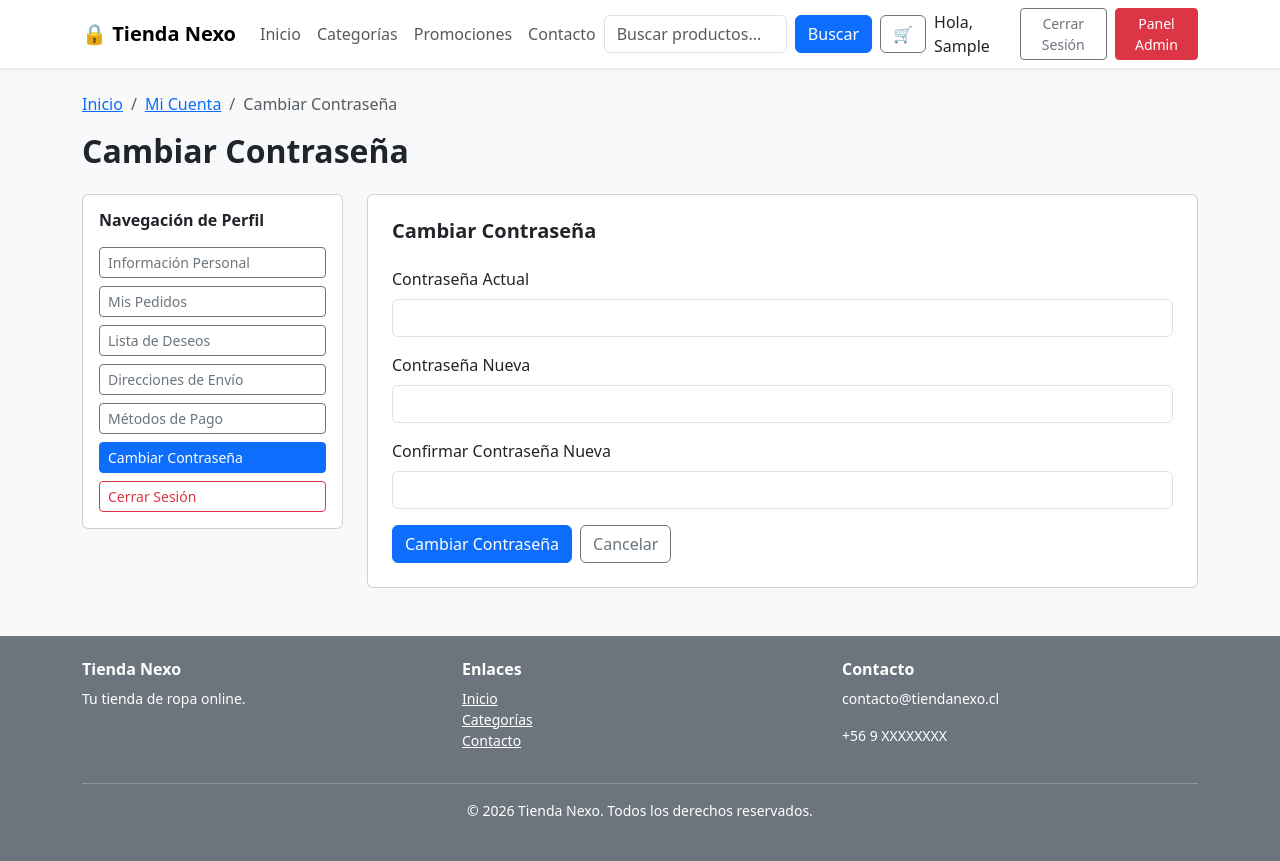
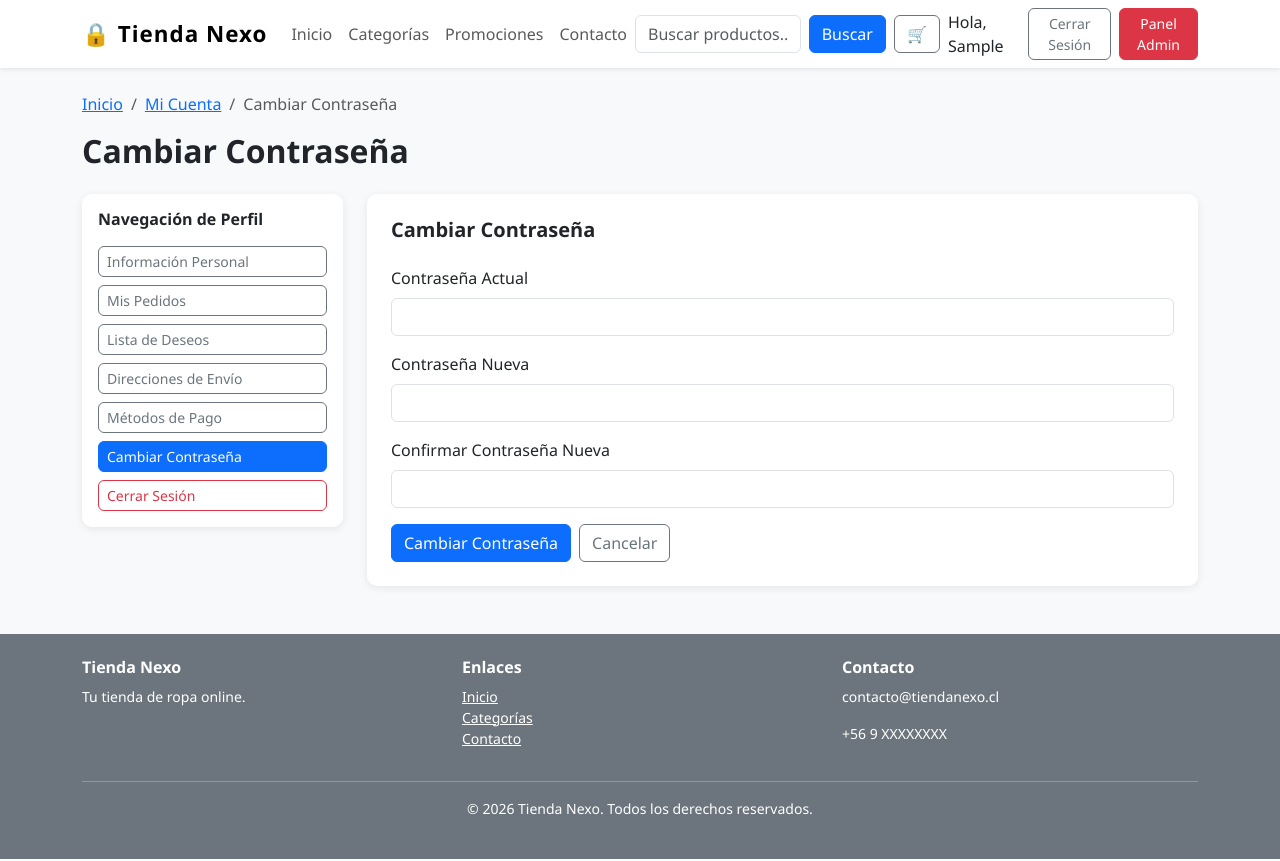
Before and after one commit to Seba3120/tienda_nexo, a Django app: page /cambiar-contrasena/ in a window 1280 px wide. Run offline with Django 5.2, Linux system fonts and the light colour scheme; the visitor is signed in with stand-in values (Sample User, id 1).

Commit message:
css para las paginas v0.1

```diff
--- /dev/null
+++ b/appnexo/static/appnexo/css/estilos.css
@@ -0,0 +1,49 @@
+/* Variables de color */
+:root {
+    --color-primario: #0d6efd;
+    --color-secundario: #6c757d;
+    --color-fondo: #f8f9fa;
+}
+
+/* General */
+body {
+    font-family: 'Segoe UI', Tahoma, Geneva, Verdana, sans-serif;
+}
+
+/* Navbar */
+.navbar-brand {
+    font-size: 1.4rem;
+    letter-spacing: 1px;
+}
+
+/* Cards */
+.card {
+    border: none;
+    box-shadow: 0 2px 8px rgba(0, 0, 0, 0.08);
+    border-radius: 10px;
+}
+
+/* Botones */
+.btn {
+    border-radius: 6px;
+}
+
+.btn-primary {
+    background-color: var(--color-primario);
+}
+
+/* Productos */
+.card-img-top {
+    border-radius: 10px 10px 0 0;
+}
+
+/* Footer */
+footer {
+    margin-top: auto;
+}
+
+/* Breadcrumb */
+.breadcrumb {
+    background: none;
+    padding: 0;
+}
--- a/appnexo/templates/appnexo/base.html
+++ b/appnexo/templates/appnexo/base.html
@@ -6,6 +6,7 @@
     <meta name="viewport" content="width=device-width, initial-scale=1.0">
     <title>{% block titulo %}Tienda Nexo{% endblock titulo %}</title>
     <link href="https://cdn.jsdelivr.net/npm/bootstrap@5.3.0/dist/css/bootstrap.min.css" rel="stylesheet">
+    <link rel="stylesheet" href="{% static 'appnexo/css/estilos.css' %}">
     {% block estilos %}{% endblock estilos %}
 </head>
 <body class="bg-light">
--- a/configuration/settings.py
+++ b/configuration/settings.py
@@ -121,3 +121,7 @@ MEDIA_URL = '/media/'
 MEDIA_ROOT = BASE_DIR / 'media'
 
 LOGIN_URL = '/login/'
+
+STATICFILES_DIRS = [
+    BASE_DIR / 'appnexo' / 'static',
+]
```
